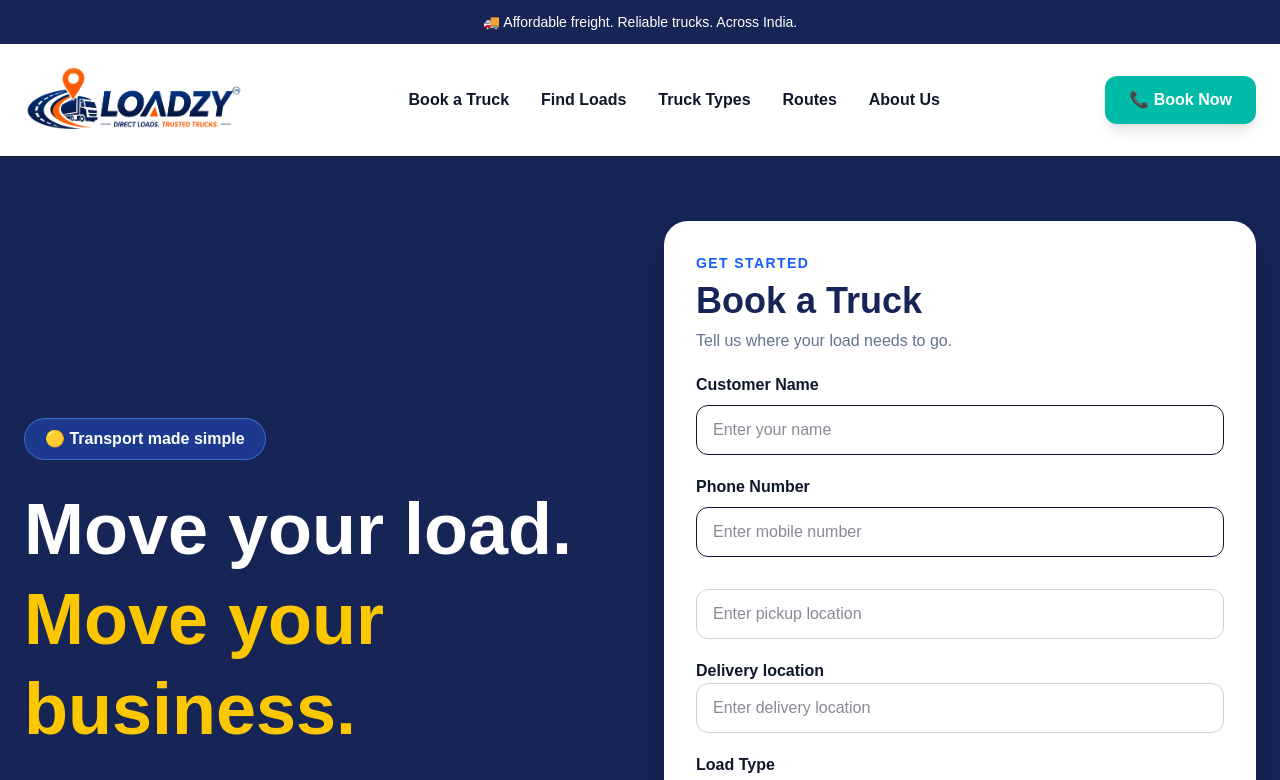
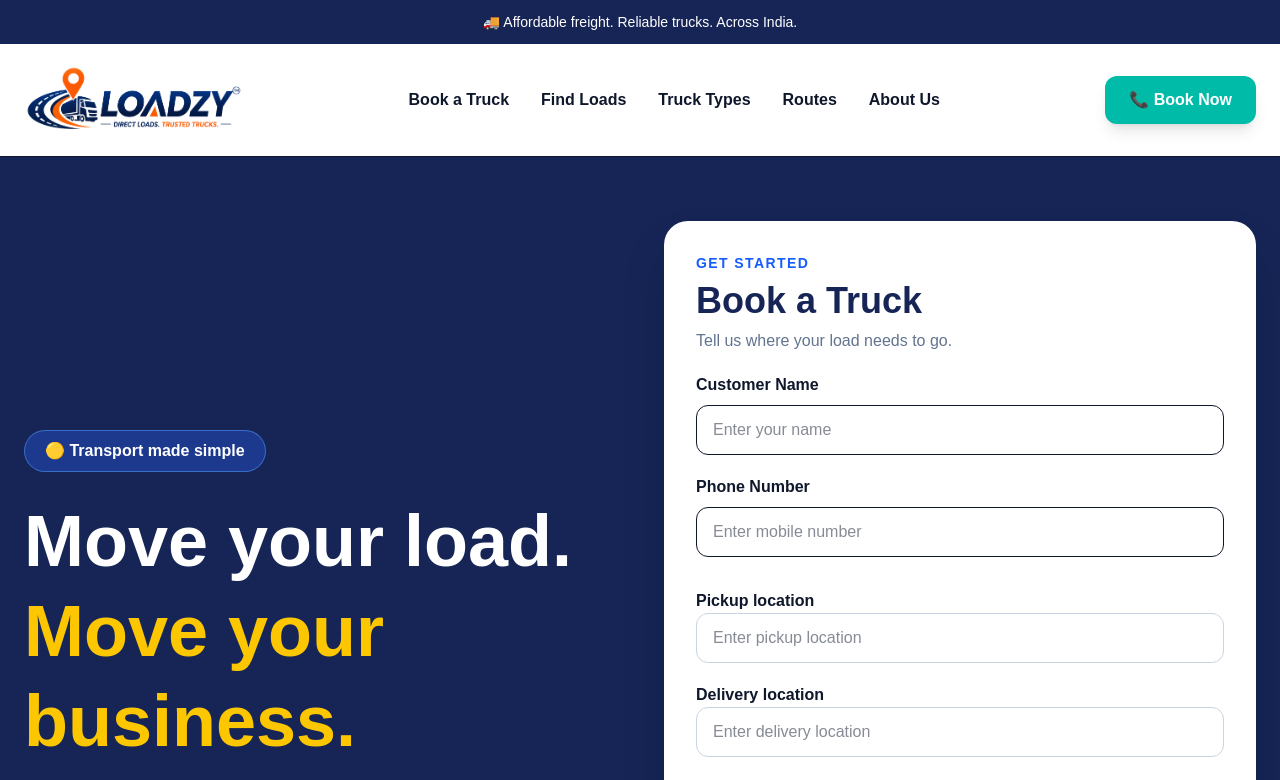
Before and after one commit to haleemablog-del/loadzy, a Next.js app: page / in a window 1280 px wide. Shown: the top 780 px of the page. Built offline with nearby package versions, Linux system fonts and the light colour scheme.

Commit message:
Fix production build

```diff
--- a/app/page.tsx
+++ b/app/page.tsx
@@ -65,9 +65,15 @@ const [pickupDate, setPickupDate] = useState("");
     !truck ||
     !pickupDate
   ) {
-    setMessage("Please fill all the details.");
-    return;
-  }
+
+  setMessage("Please fill all the details.");
+  return;
+}
+
+if (!/^\d{10}$/.test(phone)) {
+  setMessage("Please enter a valid 10-digit phone number.");
+  return;
+}
 
   const message = `🚚 LOADZY Booking Request
 
@@ -260,7 +266,7 @@ setMessage("✅ Booking details are ready. Opening WhatsApp...");
 </div>
             <div className="mt-8 relative">
               <label className="font-bold">
-
+    Pickup location
 </label>
 
 <input
@@ -296,7 +302,7 @@ setMessage("✅ Booking details are ready. Opening WhatsApp...");
 </div>
 
             {/* Delivery */}
-            <div className="mt-5">
+            <div className="mt-5 relative">
               <label className="font-bold">
                 Delivery location
 
```
